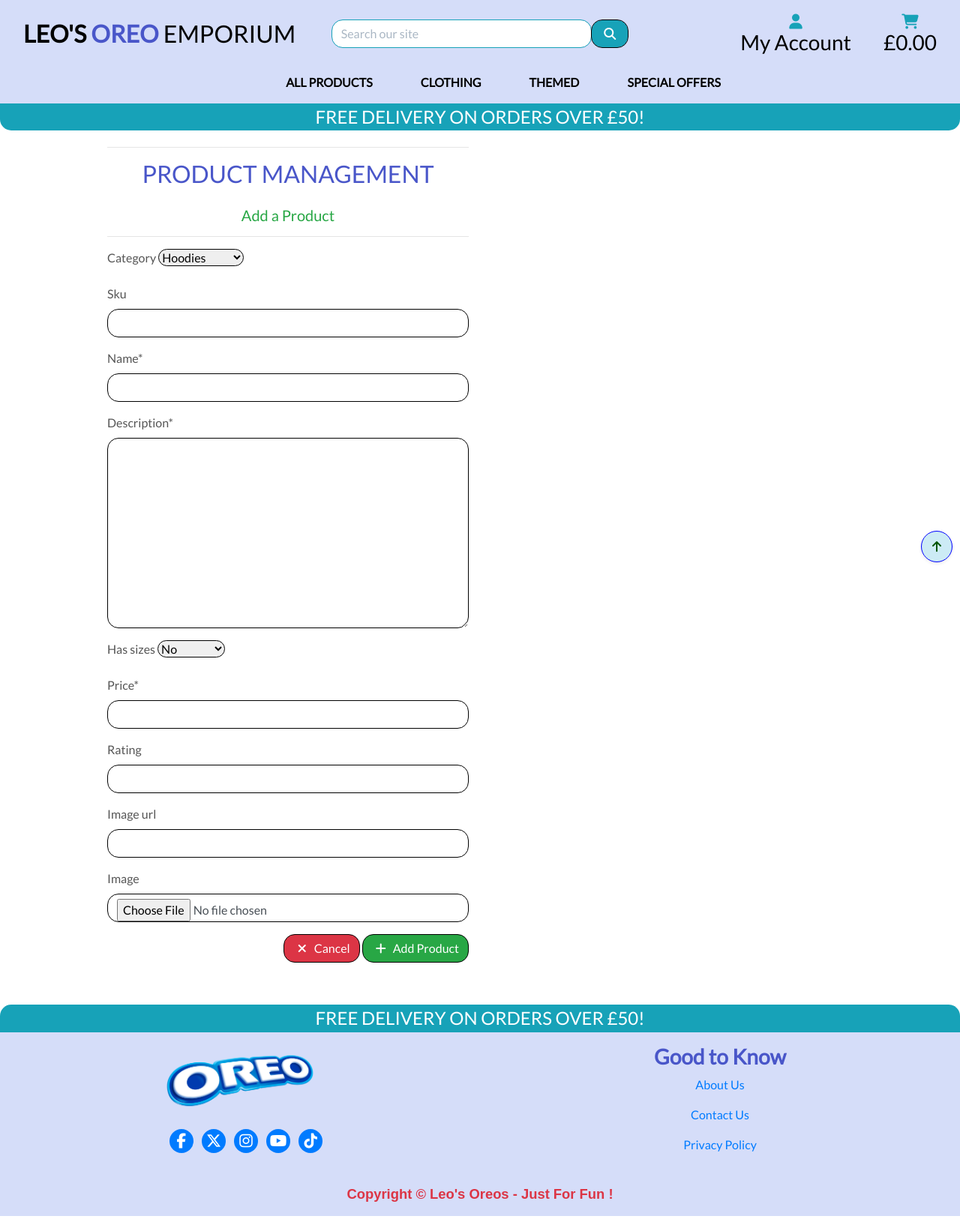
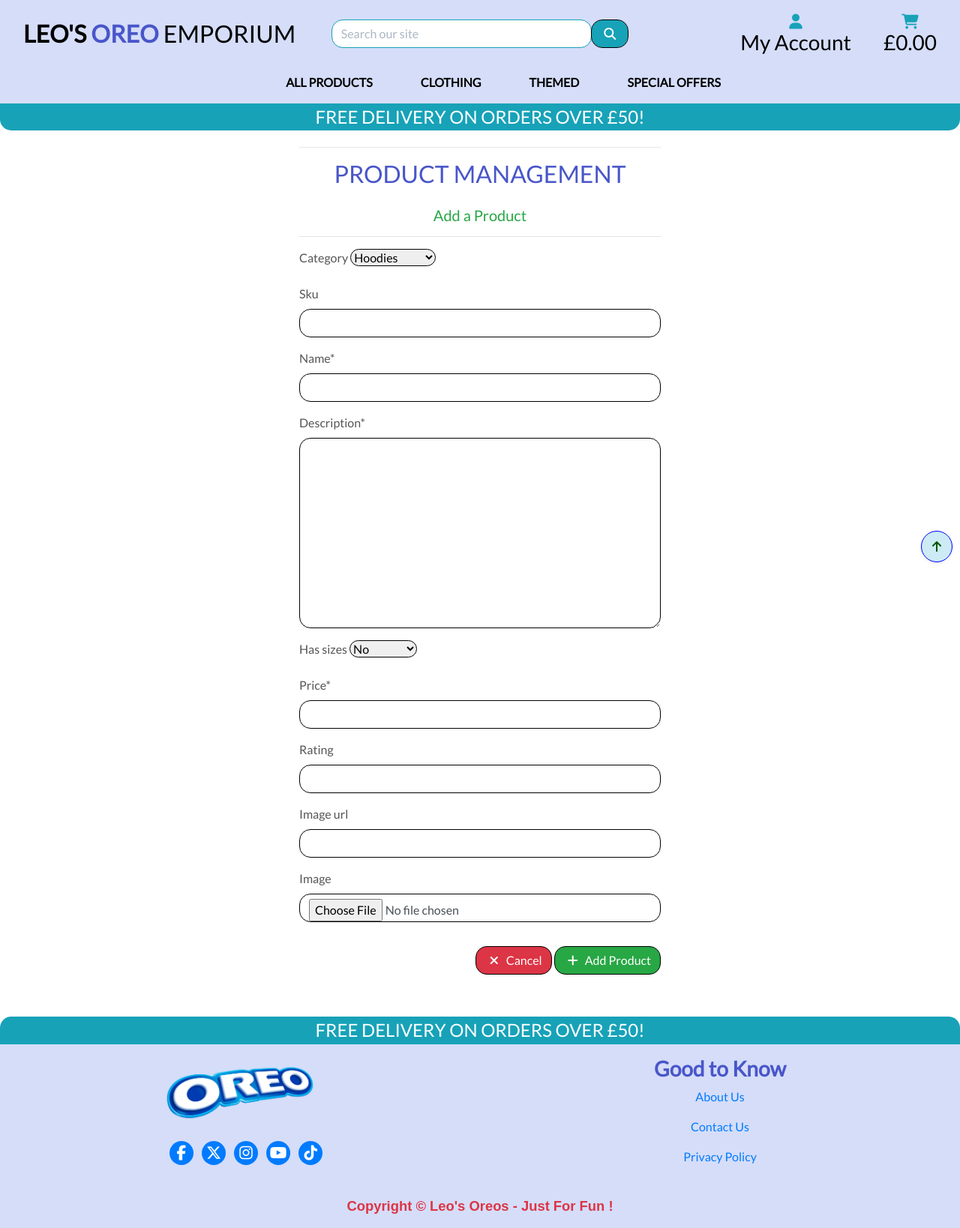
Before and after one commit to neil7057/pjl_host_system, a Django app: page /products/add/ in a window 1280 px wide. Shown: the whole page at 75% size. Run offline with Django 5.2, Linux system fonts and the light colour scheme; data comes from the database, SQL or seed files in the repository; some libraries are stand-ins or nearby versions.

Commit message:
fix link in base.html, add validation to rating size on add product

```diff
--- a/products/models.py
+++ b/products/models.py
@@ -1,4 +1,5 @@
 from django.db import models
+from django.core.validators import MaxValueValidator
 
 
 class Category(models.Model):
@@ -17,13 +18,16 @@ class Category(models.Model):
 
 
 class Product(models.Model):
-    category = models.ForeignKey('Category', null=True, blank=True, on_delete=models.SET_NULL)
+    category = models.ForeignKey('Category', null=True, blank=True,
+                                 on_delete=models.SET_NULL)
     sku = models.CharField(max_length=254, null=True, blank=True)
     name = models.CharField(max_length=254)
     description = models.TextField()
     has_sizes = models.BooleanField(default=False, null=True, blank=True)
     price = models.DecimalField(max_digits=6, decimal_places=2)
-    rating = models.DecimalField(max_digits=3, decimal_places=2, null=True, blank=True)
+    rating = models.DecimalField(max_digits=3, decimal_places=2, null=True,
+                                 validators=[MaxValueValidator(5.0)],
+                                 blank=True)
     image_url = models.URLField(max_length=1024, null=True, blank=True)
     image = models.ImageField(null=True, blank=True)
 
--- a/products/templates/products/add_product.html
+++ b/products/templates/products/add_product.html
@@ -13,7 +13,8 @@
     <div class="overlay"></div>
     <div class="container">
         <div class="row">
-            <div class="col-12 col-md-6">
+            <div class="col-md-3"></div>
+            <div class="col-12 col-lg-6">
                 <hr>
                 <h2 class="logo-font text-oreo mb-4 text-center">Product Management</h2>
                 <h5 class="text-success text-center">Add a Product</h5>
@@ -22,16 +23,17 @@
         </div>
 
         <div class="row">
-            <div class="col-12 col-md-6">
+            <div class="col-lg-3"></div>
+            <div class="col-12 col-lg-6">
                 <form method="POST" action="{% url 'add_product' %}" class="form mb-2" enctype="multipart/form-data">
                     {% csrf_token %}
                     {{ form | crispy }}
                     <div class="text-right">
-                        <a class="btn btn-danger rounded-15 mb-5" href="{% url 'products' %}">
+                        <a class="btn btn-danger rounded-15 mt-3 mb-5" href="{% url 'products' %}">
                             <span class="icon mr-1">
                                 <i class="fa-solid fa-xmark"></i>
                             </span>Cancel</a>
-                        <button class="btn btn-success rounded-15 mb-5" type="submit">
+                        <button class="btn btn-success rounded-15 mt-3 mb-5" type="submit">
                             <span class="icon mr-1">
                                 <i class="fa-solid fa-plus"></i>
                             </span>Add Product</button>
--- a/static/css/style.css
+++ b/static/css/style.css
@@ -62,6 +62,10 @@ body {
 .btn-outline-black:focus {
     background: black;
     color: white !important;
+}
+
+#file-upload-button {
+    color: red !important;
 }
 
 .shop-now-button:hover,
--- a/templates/base.html
+++ b/templates/base.html
@@ -69,7 +69,7 @@
                   <div class="dropdown-menu border-0" aria-labelledby="user-options">
                       {% if request.user.is_authenticated %}
                           {% if request.user.is_superuser %}
-                              <a href="{% url 'add/product' %}" class="dropdown-item">Product Management</a>
+                              <a href="{% url 'add_product' %}" class="dropdown-item">Product Management</a>
                           {% endif %}
                           <a href="{% url 'profile' %}" class="dropdown-item">My Profile</a>
                           <a href="{% url 'account_logout' %}" class="dropdown-item">Logout</a>
```
